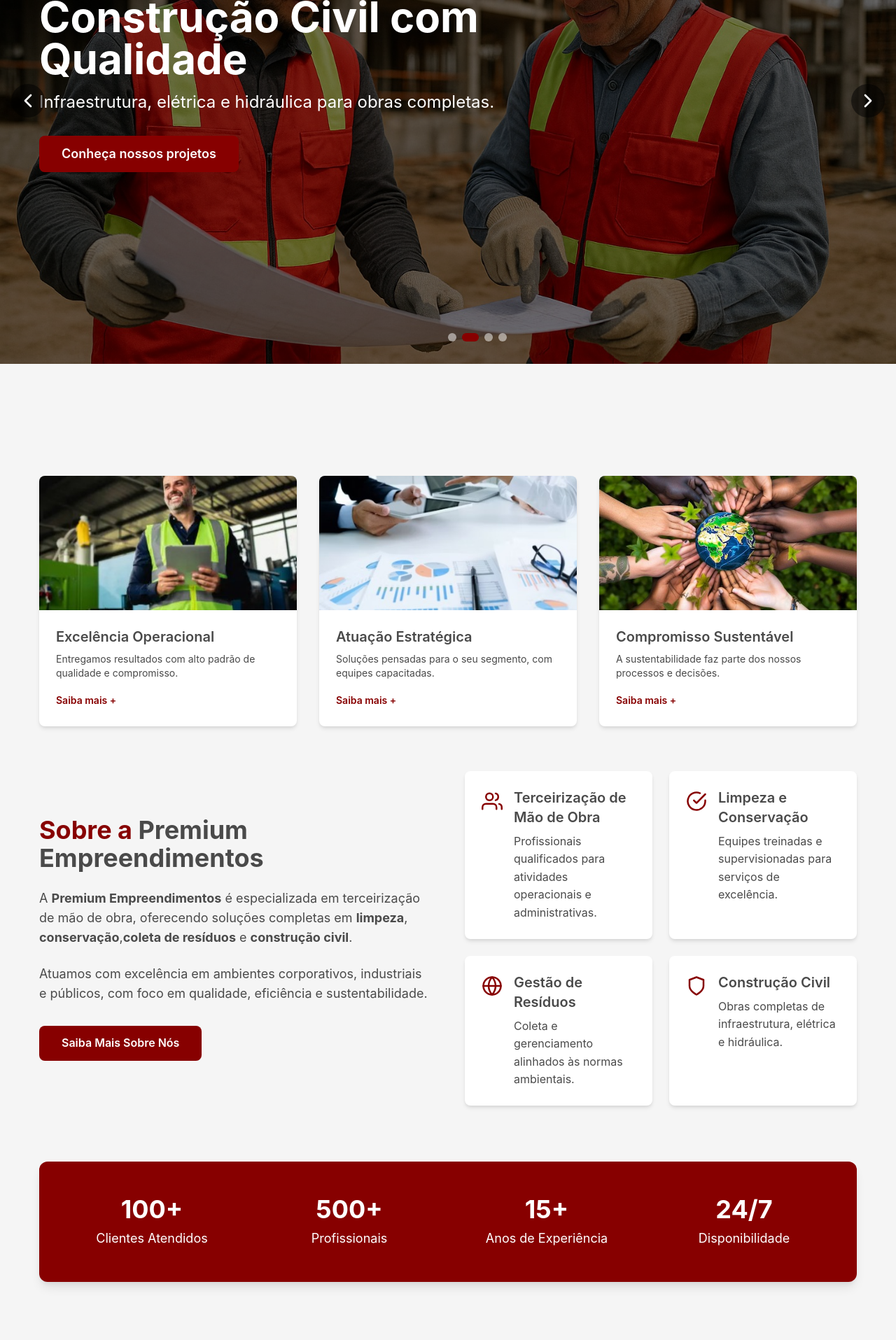
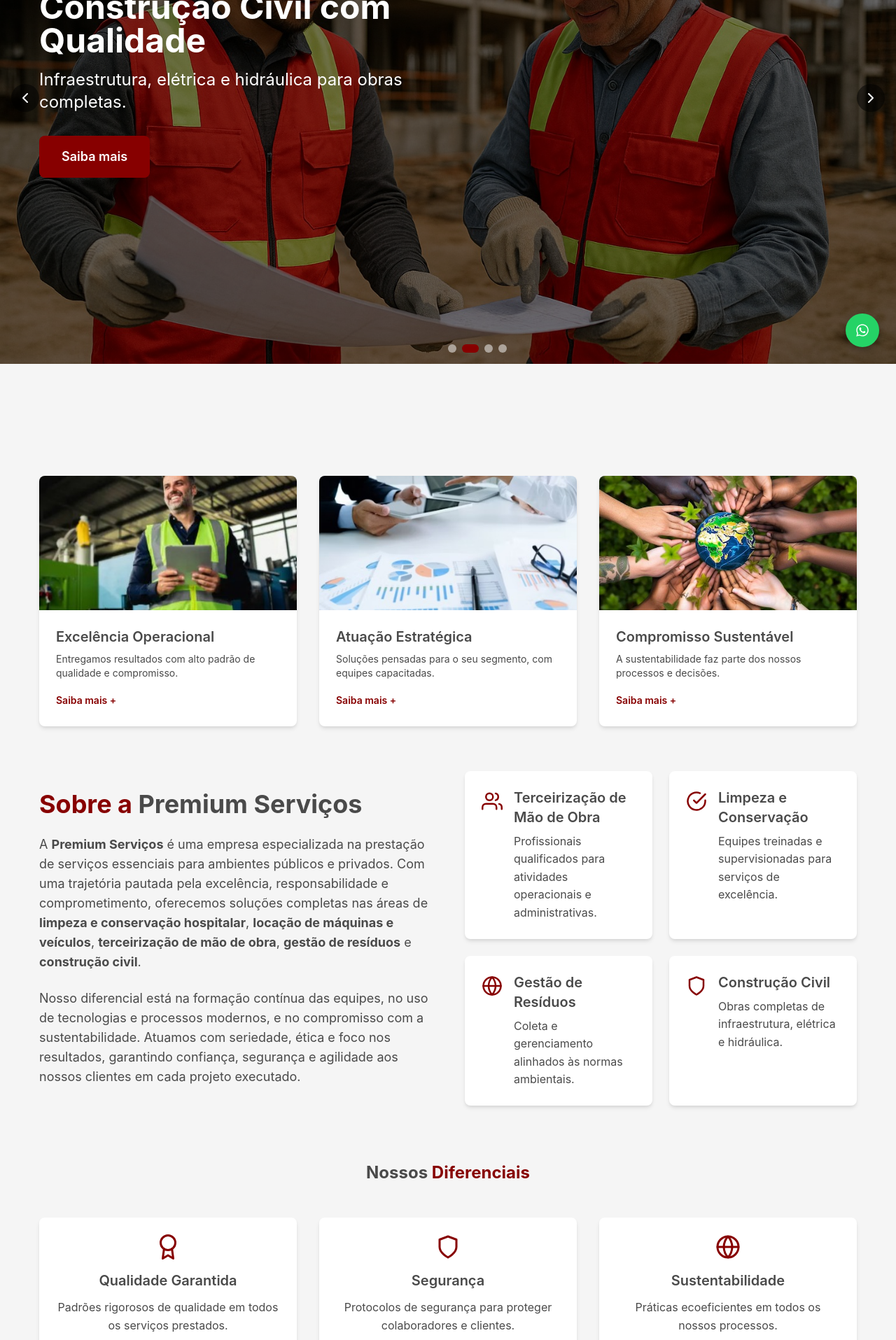
Before and after one commit to fullstackpaduavinicius/premium-servi-os, a React (Vite) app: page / in a window 1280 px wide. Shown: the part 280-2195 px from the top of the page at 70% size. Built offline with nearby package versions, Linux system fonts and the light colour scheme.

Commit message:
alinhamento com cliente

```diff
--- a/src/App.jsx
+++ b/src/App.jsx
@@ -3,9 +3,9 @@
 import About from './pages/About'
 import Services from './pages/Services'
 import Contact from './pages/Contact'
+import Blog from './pages/Blog' // ⬅️ importa a nova página
 import Layout from './components/layout/Layout'
 import NotFound from './pages/NotFound'
-
 
 function App() {
   return (
@@ -15,6 +15,7 @@
         <Route path="about" element={<About />} />
         <Route path="services" element={<Services />} />
         <Route path="contact" element={<Contact />} />
+        <Route path="blog" element={<Blog />} /> {/* ⬅️ nova rota aqui */}
         <Route path="*" element={<NotFound />} />
       </Route>
     </Routes>
--- a/src/components/sections/AboutSection.jsx
+++ b/src/components/sections/AboutSection.jsx
@@ -47,19 +47,12 @@
     },
   ];
 
-  const stats = [
-    { value: "100+", label: "Clientes Atendidos" },
-    { value: "500+", label: "Profissionais" },
-    { value: "15+", label: "Anos de Experiência" },
-    { value: "24/7", label: "Disponibilidade" },
-  ];
-
   return (
     <section className="py-20 section-alt" id="sobre">
       <div className="container mx-auto px-4">
 
         {/* 🔥 Destaques com imagem no topo */}
-        <div className="grid md:grid-cols-3 gap-8 mb-16">
+        <div className="grid grid-cols-1 md:grid-cols-3 gap-8 mb-16">
           {highlightCards.map((card, index) => (
             <div
               key={index}
@@ -89,26 +82,21 @@
         </div>
 
         {/* Conteúdo textual */}
-        <div className="grid lg:grid-cols-2 gap-12 items-center">
+        <div className="grid grid-cols-1 lg:grid-cols-2 gap-12 items-center">
           <div>
             <h2 className="text-3xl md:text-4xl font-bold text-primary mb-6">
-              Sobre a <span className="text-secondary">Premium Empreendimentos</span>
+              Sobre a <span className="text-secondary">Premium Serviços</span>
             </h2>
             <p className="text-lg text-secondary mb-6">
-              A <strong>Premium Empreendimentos</strong> é especializada em terceirização de mão de obra,
-              oferecendo soluções completas em <strong>limpeza</strong>, <strong>conservação</strong>,
-              <strong>coleta de resíduos</strong> e <strong>construção civil</strong>.
+              A <strong>Premium Serviços</strong> é uma empresa especializada na prestação de serviços essenciais para ambientes públicos e privados. Com uma trajetória pautada pela excelência, responsabilidade e comprometimento, oferecemos soluções completas nas áreas de <strong>limpeza e conservação hospitalar</strong>, <strong>locação de máquinas e veículos</strong>, <strong>terceirização de mão de obra</strong>, <strong>gestão de resíduos</strong> e <strong>construção civil</strong>.
             </p>
-            <p className="text-lg text-secondary mb-8">
-              Atuamos com excelência em ambientes corporativos, industriais e públicos, com foco em qualidade, eficiência e sustentabilidade.
+            <p className="text-lg text-secondary">
+              Nosso diferencial está na formação contínua das equipes, no uso de tecnologias e processos modernos, e no compromisso com a sustentabilidade. Atuamos com seriedade, ética e foco nos resultados, garantindo confiança, segurança e agilidade aos nossos clientes em cada projeto executado.
             </p>
-            <a href="/about" className="btn-primary px-8 py-3 rounded-lg font-semibold inline-block">
-              Saiba Mais Sobre Nós
-            </a>
           </div>
 
           {/* Blocos de serviços */}
-          <div className="grid md:grid-cols-2 gap-6">
+          <div className="grid grid-cols-1 md:grid-cols-2 gap-6">
             {services.map((service, index) => (
               <div
                 key={index}
@@ -126,24 +114,12 @@
           </div>
         </div>
 
-        {/* Estatísticas */}
-        <div className="mt-20 bg-primary text-white rounded-xl p-8 shadow-lg">
-          <div className="grid md:grid-cols-4 gap-6 text-center">
-            {stats.map((stat, index) => (
-              <div key={index} className="p-4">
-                <p className="text-4xl font-bold mb-2">{stat.value}</p>
-                <p className="text-lg">{stat.label}</p>
-              </div>
-            ))}
-          </div>
-        </div>
-
         {/* Diferenciais */}
         <div className="mt-20">
           <h3 className="text-2xl font-bold text-center text-secondary mb-12">
             Nossos <span className="text-primary">Diferenciais</span>
           </h3>
-          <div className="grid md:grid-cols-3 gap-8">
+          <div className="grid grid-cols-1 md:grid-cols-3 gap-8">
             <div className="bg-white p-6 rounded-lg shadow-md text-center hover:shadow-lg transition-shadow">
               <FiAward className="text-4xl text-primary mx-auto mb-4" />
               <h4 className="text-xl font-semibold mb-3">Qualidade Garantida</h4>
--- a/src/components/sections/HeroSection.jsx
+++ b/src/components/sections/HeroSection.jsx
@@ -1,4 +1,4 @@
-import { useState, useEffect } from 'react';
+import { useState, useEffect, useCallback } from 'react';
 import { motion, AnimatePresence } from 'framer-motion';
 import { FiChevronLeft, FiChevronRight } from 'react-icons/fi';
 
@@ -9,7 +9,8 @@
 
 const HeroSection = () => {
   const [currentIndex, setCurrentIndex] = useState(0);
-  const [direction, setDirection] = useState('right');
+  const [direction, setDirection] = useState(1);
+  const [isAnimating, setIsAnimating] = useState(false);
 
   const banners = [banner1, banner2, banner3, banner4];
 
@@ -17,12 +18,12 @@
     {
       title: "Excelência em Terceirização",
       subtitle: "Soluções profissionais em limpeza, conservação e mão de obra.",
-      cta: "Solicite uma proposta"
+      cta: "Saiba mais"
     },
     {
       title: "Construção Civil com Qualidade",
       subtitle: "Infraestrutura, elétrica e hidráulica para obras completas.",
-      cta: "Conheça nossos projetos"
+      cta: "Saiba mais"
     },
     {
       title: "Gestão Ambiental Responsável",
@@ -32,53 +33,61 @@
     {
       title: "Mais de 15 Anos de Experiência",
       subtitle: "Confiança e profissionalismo a serviço de empresas públicas e privadas.",
-      cta: "Fale com nossa equipe"
+      cta: "Saiba mais"
     }
   ];
 
-  useEffect(() => {
-    const interval = setInterval(() => {
-      setDirection('right');
-      setCurrentIndex((prevIndex) =>
-        prevIndex === banners.length - 1 ? 0 : prevIndex + 1
-      );
-    }, 5000);
-    return () => clearInterval(interval);
-  }, [banners.length]);
-
-  const goToNext = () => {
-    setDirection('right');
+  const goToNext = useCallback(() => {
+    if (isAnimating) return;
+    setIsAnimating(true);
+    setDirection(1);
     setCurrentIndex((prevIndex) =>
       prevIndex === banners.length - 1 ? 0 : prevIndex + 1
     );
-  };
+  }, [isAnimating]);
 
-  const goToPrev = () => {
-    setDirection('left');
+  const goToPrev = useCallback(() => {
+    if (isAnimating) return;
+    setIsAnimating(true);
+    setDirection(-1);
     setCurrentIndex((prevIndex) =>
       prevIndex === 0 ? banners.length - 1 : prevIndex - 1
     );
-  };
+  }, [isAnimating]);
+
+  useEffect(() => {
+    const interval = setInterval(goToNext, 5000);
+    return () => clearInterval(interval);
+  }, [goToNext]);
 
   const variants = {
     enter: (direction) => ({
-      x: direction === 'right' ? 1000 : -1000,
-      opacity: 0
+      x: direction > 0 ? '100%' : '-100%',
+      opacity: 0,
+      position: 'absolute'
     }),
     center: {
       x: 0,
-      opacity: 1
+      opacity: 1,
+      position: 'relative'
     },
     exit: (direction) => ({
-      x: direction === 'right' ? -1000 : 1000,
-      opacity: 0
+      x: direction > 0 ? '-100%' : '100%',
+      opacity: 0,
+      position: 'absolute'
     })
   };
 
+  const handleAnimationComplete = () => setIsAnimating(false);
+
   return (
-    <section className="relative h-screen overflow-hidden">
+    <section className="relative h-[80vh] md:h-[90vh] lg:h-screen overflow-hidden">
       <div className="relative w-full h-full">
-        <AnimatePresence custom={direction} initial={false}>
+        <AnimatePresence
+          custom={direction}
+          initial={false}
+          onExitComplete={handleAnimationComplete}
+        >
           <motion.div
             key={currentIndex}
             custom={direction}
@@ -87,37 +96,37 @@
             animate="center"
             exit="exit"
             transition={{
-              x: { type: 'spring', stiffness: 300, damping: 30 },
-              opacity: { duration: 0.2 }
+              x: { type: 'spring', stiffness: 400, damping: 30 },
+              opacity: { duration: 0.4 }
             }}
-            className="absolute w-full h-full"
+            className="relative w-full h-full"
           >
             <img
               src={banners[currentIndex]}
               alt={`Banner ${currentIndex + 1}`}
               className="w-full h-full object-cover"
+              loading="eager"
             />
-            <div className="absolute inset-0 bg-black bg-opacity-50"></div>
+            <div className="absolute inset-0 bg-black bg-opacity-50" />
 
-            {/* Texto com cor branca total */}
             <div className="absolute inset-0 flex items-center">
-              <div className="container mx-auto px-4 text-white">
+              <div className="container mx-auto px-4 sm:px-6 md:px-8">
                 <motion.div
                   initial={{ y: 50, opacity: 0 }}
                   animate={{ y: 0, opacity: 1 }}
                   transition={{ delay: 0.3, duration: 0.5 }}
-                  className="max-w-2xl"
+                  className="max-w-[90%] sm:max-w-xl"
                 >
-                  <h1 className="text-4xl md:text-5xl lg:text-6xl font-bold mb-4 text-white">
+                  <h1 className="text-white text-lg sm:text-3xl md:text-5xl font-bold mb-3 sm:mb-4 leading-tight">
                     {slideContent[currentIndex].title}
                   </h1>
-                  <p className="text-xl md:text-2xl mb-8 text-white">
+                  <p className="text-white text-xs sm:text-lg md:text-2xl mb-4 sm:mb-6 md:mb-8">
                     {slideContent[currentIndex].subtitle}
                   </p>
                   <motion.button
                     whileHover={{ scale: 1.05 }}
                     whileTap={{ scale: 0.95 }}
-                    className="bg-primary hover:bg-primary-dark text-white px-8 py-3 rounded-lg text-lg font-semibold transition-colors"
+                    className="bg-primary hover:bg-primary-dark text-white px-3 py-1 sm:px-6 sm:py-3 md:px-8 md:py-4 rounded-lg font-semibold transition-colors text-xs sm:text-base md:text-lg"
                   >
                     {slideContent[currentIndex].cta}
                   </motion.button>
@@ -128,33 +137,39 @@
         </AnimatePresence>
       </div>
 
-      {/* Controles de navegação */}
+      {/* Botões de navegação */}
       <button
         onClick={goToPrev}
-        className="absolute left-4 top-1/2 -translate-y-1/2 bg-black bg-opacity-50 text-white p-2 rounded-full hover:bg-opacity-70 transition-all z-10"
+        disabled={isAnimating}
+        className="absolute left-2 sm:left-4 top-1/2 -translate-y-1/2 bg-black bg-opacity-50 text-white p-2 rounded-full hover:bg-opacity-70 transition-all z-10"
         aria-label="Slide anterior"
       >
-        <FiChevronLeft size={32} />
+        <FiChevronLeft className="text-xl sm:text-2xl" />
       </button>
 
       <button
         onClick={goToNext}
-        className="absolute right-4 top-1/2 -translate-y-1/2 bg-black bg-opacity-50 text-white p-2 rounded-full hover:bg-opacity-70 transition-all z-10"
+        disabled={isAnimating}
+        className="absolute right-2 sm:right-4 top-1/2 -translate-y-1/2 bg-black bg-opacity-50 text-white p-2 rounded-full hover:bg-opacity-70 transition-all z-10"
         aria-label="Próximo slide"
       >
-        <FiChevronRight size={32} />
+        <FiChevronRight className="text-xl sm:text-2xl" />
       </button>
 
-      {/* Indicadores de slide */}
-      <div className="absolute bottom-8 left-1/2 -translate-x-1/2 flex space-x-2 z-10">
+      {/* Indicadores */}
+      <div className="absolute bottom-4 left-1/2 -translate-x-1/2 flex space-x-2 z-10">
         {banners.map((_, index) => (
           <button
             key={index}
             onClick={() => {
-              setDirection(index > currentIndex ? 'right' : 'left');
+              if (isAnimating) return;
+              setDirection(index > currentIndex ? 1 : -1);
               setCurrentIndex(index);
             }}
-            className={`w-3 h-3 rounded-full transition-all ${index === currentIndex ? 'bg-primary w-6' : 'bg-white bg-opacity-50'}`}
+            disabled={isAnimating}
+            className={`w-2 h-2 sm:w-3 sm:h-3 rounded-full transition-all ${
+              index === currentIndex ? 'bg-primary w-4 sm:w-6' : 'bg-white bg-opacity-50'
+            } ${isAnimating ? 'opacity-50' : ''}`}
             aria-label={`Ir para slide ${index + 1}`}
           />
         ))}
--- a/src/components/sections/ServicesSection.jsx
+++ /dev/null
@@ -1,86 +0,0 @@
-import { motion } from 'framer-motion';
-import { useInView } from 'react-intersection-observer';
-import { FaHardHat, FaBroom, FaRecycle, FaBuilding } from 'react-icons/fa';
-
-const ServicesSection = () => {
-  const [ref, inView] = useInView({
-    threshold: 0.1,
-    triggerOnce: true
-  });
-
-  const services = [
-    {
-      icon: <FaHardHat className="text-4xl text-primary" />,
-      title: "Terceirização de Mão de Obra",
-      description: "Soluções completas em portaria, recepção, apoio administrativo e logística para sua empresa."
-    },
-    {
-      icon: <FaBroom className="text-4xl text-primary" />,
-      title: "Limpeza e Conservação",
-      description: "Serviços especializados para empresas, órgãos públicos, escolas e condomínios residenciais."
-    },
-    {
-      icon: <FaRecycle className="text-4xl text-primary" />,
-      title: "Gestão de Resíduos",
-      description: "Soluções sustentáveis com foco na conformidade ambiental e otimização de processos."
-    },
-    {
-      icon: <FaBuilding className="text-4xl text-primary" />,
-      title: "Construção Civil",
-      description: "Reformas, manutenção predial e pequenas obras com qualidade e prazo garantido."
-    }
-  ];
-
-  return (
-    <section ref={ref} className="py-16 bg-white">
-      <div className="container mx-auto px-4">
-        <motion.div
-          initial={{ opacity: 0, y: 20 }}
-          animate={inView ? { opacity: 1, y: 0 } : {}}
-          transition={{ duration: 0.6 }}
-          className="text-center mb-12"
-        >
-          <h2 className="text-3xl md:text-4xl font-bold text-secondary mb-4">Nossos Serviços</h2>
-          <p className="text-lg text-gray-600 max-w-2xl mx-auto">
-            Soluções completas para atender sua empresa com eficiência e segurança.
-          </p>
-        </motion.div>
-
-        <div className="grid grid-cols-1 md:grid-cols-2 lg:grid-cols-4 gap-8">
-          {services.map((service, index) => (
-            <motion.div
-              key={index}
-              initial={{ opacity: 0, y: 20 }}
-              animate={inView ? { opacity: 1, y: 0 } : {}}
-              transition={{ duration: 0.6, delay: index * 0.1 }}
-              whileHover={{ y: -5 }}
-              className="bg-backgroundLight rounded-lg p-6 shadow-md hover:shadow-lg transition-all duration-300"
-            >
-              <div className="flex justify-center mb-4">
-                {service.icon}
-              </div>
-              <h3 className="text-xl font-semibold text-secondary text-center mb-3">{service.title}</h3>
-              <p className="text-gray-600 text-center">{service.description}</p>
-            </motion.div>
-          ))}
-        </div>
-
-        <motion.div
-          initial={{ opacity: 0 }}
-          animate={inView ? { opacity: 1 } : {}}
-          transition={{ duration: 0.6, delay: 0.4 }}
-          className="text-center mt-12"
-        >
-          <a
-            href="/contact"
-            className="inline-block bg-primary text-white px-8 py-3 rounded-lg font-medium hover:bg-hover transition-colors duration-300"
-          >
-            Solicite um orçamento
-          </a>
-        </motion.div>
-      </div>
-    </section>
-  );
-};
-
-export default ServicesSection;
--- /dev/null
+++ b/src/components/sections/WhatsappFloatingButton.jsx
@@ -0,0 +1,62 @@
+import { FaWhatsapp } from 'react-icons/fa';
+import { motion } from 'framer-motion';
+import styled from 'styled-components';
+
+const FloatingButton = styled(motion.a)`
+  position: fixed;
+  bottom: 1.5rem;
+  right: 1.5rem;
+  width: 48px;
+  height: 48px;
+  background-color: #25d366;
+  color: white;
+  border-radius: 50%;
+  display: flex;
+  align-items: center;
+  justify-content: center;
+  box-shadow: 0 4px 10px rgba(0, 0, 0, 0.25);
+  z-index: 9999;
+  text-decoration: none;
+
+  &:hover {
+    background-color: #1ebe57;
+  }
+
+  @media (max-width: 640px) {
+    bottom: 1rem;
+    right: 1rem;
+    width: 44px;
+    height: 44px;
+  }
+`;
+
+const Icon = styled(FaWhatsapp)`
+  font-size: 1.25rem;
+
+  @media (max-width: 640px) {
+    font-size: 1.1rem;
+  }
+`;
+
+const WhatsappFloatingButton = () => {
+  const whatsappNumber = '5591999999999'; // substitua pelo número real
+  const whatsappLink = `https://wa.me/${whatsappNumber}`;
+
+  return (
+    <FloatingButton
+      href={whatsappLink}
+      target="_blank"
+      rel="noopener noreferrer"
+      aria-label="Chamar no WhatsApp"
+      initial={{ opacity: 0, scale: 0.8 }}
+      animate={{ opacity: 1, scale: 1 }}
+      transition={{ type: 'spring', stiffness: 100, damping: 10 }}
+      whileHover={{ scale: 1.05 }}
+      whileTap={{ scale: 0.95 }}
+    >
+      <Icon />
+    </FloatingButton>
+  );
+};
+
+export default WhatsappFloatingButton;
--- a/src/pages/Home.jsx
+++ b/src/pages/Home.jsx
@@ -2,7 +2,7 @@
 import { useInView } from 'react-intersection-observer'
 import HeroSection from '../components/sections/HeroSection'
 import AboutSection from '../components/sections/AboutSection'
-import ServicesSection from '../components/sections/ServicesSection'
+import WhatsappFloatingButton from '../components/sections/WhatsappFloatingButton'  // import atualizado
 
 const Home = () => {
   const [ref, inView] = useInView({
@@ -23,7 +23,8 @@
         <AboutSection />
       </motion.div>
 
-      <ServicesSection />
+      {/* Botão flutuante WhatsApp */}
+      <WhatsappFloatingButton />
     </div>
   )
 }
```
Also changed, not shown: src/pages/Blog.jsx (added, +12 -0 lines).
